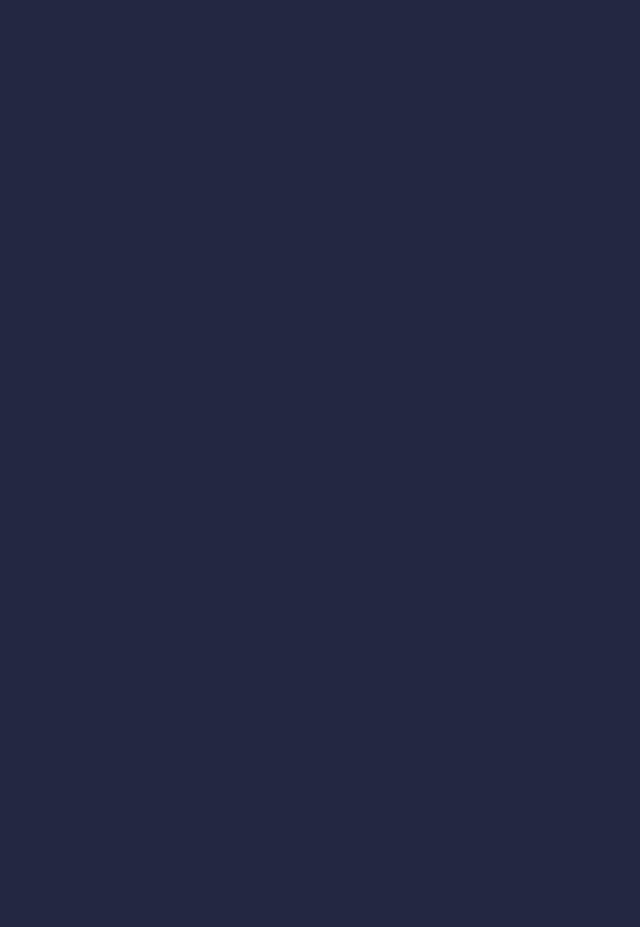
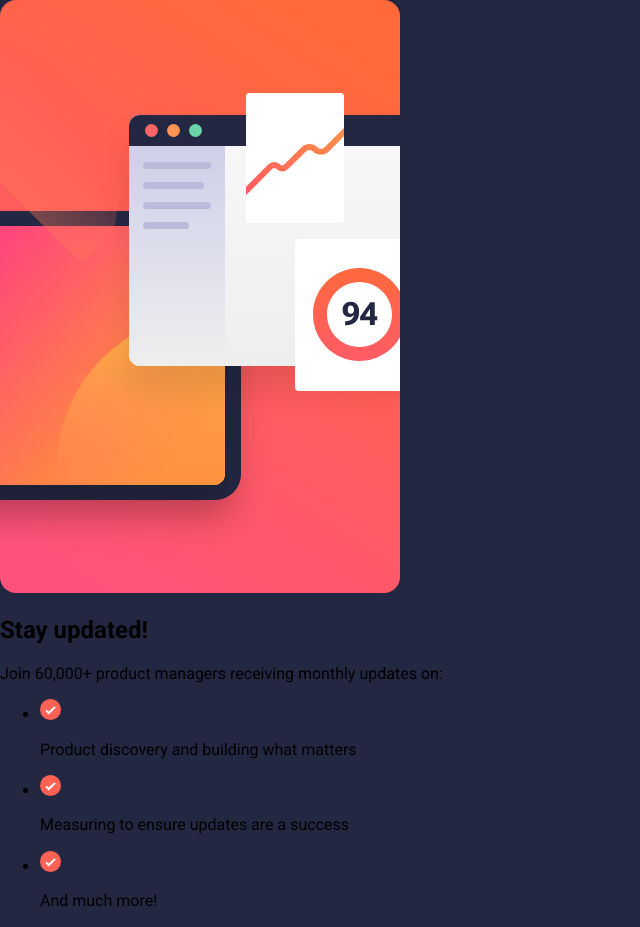
Before and after one commit to gtarrojo/newsletter-signup-angular-component, an Angular app: page / in a window 1280 px wide. Shown: the whole page, without its empty margins (0-640 px from the left). Before the commit the page ends 800 px from the top, so only its background shows below. Built offline with nearby package versions, Linux system fonts and the light colour scheme.

Commit message:
add main component

```diff
--- a/src/app/app.component.html
+++ b/src/app/app.component.html
@@ -1 +1,3 @@
+<app-main></app-main>
+
 <router-outlet></router-outlet>
--- a/src/app/app.component.ts
+++ b/src/app/app.component.ts
@@ -1,9 +1,10 @@
 import { Component } from "@angular/core";
 import { RouterOutlet } from "@angular/router";
+import { FormComponent } from "./components/main/main.component";
 
 @Component({
   selector: "app-root",
-  imports: [RouterOutlet],
+  imports: [RouterOutlet, FormComponent],
   templateUrl: "./app.component.html",
   styleUrl: "./app.component.css",
 })
--- /dev/null
+++ b/src/app/components/main/main.component.html
@@ -0,0 +1,25 @@
+<article>
+  <picture>
+    <source
+      media="(min-width: 798px)"
+      srcset="illustration-sign-up-desktop.svg"
+    />
+    <img src="illustration-sign-up-mobile.svg" alt="" />
+  </picture>
+  <h2>Stay updated!</h2>
+  <p>Join 60,000+ product managers receiving monthly updates on:</p>
+  <ul>
+    <li>
+      <img src="icon-list.svg" alt="" />
+      <p>Product discovery and building what matters</p>
+    </li>
+    <li>
+      <img src="icon-list.svg" alt="" />
+      <p>Measuring to ensure updates are a success</p>
+    </li>
+    <li>
+      <img src="icon-list.svg" alt="" />
+      <p>And much more!</p>
+    </li>
+  </ul>
+</article>
```
Also changed, not shown: src/app/components/main/main.component.ts (added, +9 -0 lines), src/app/components/main/main.component.css (added).
